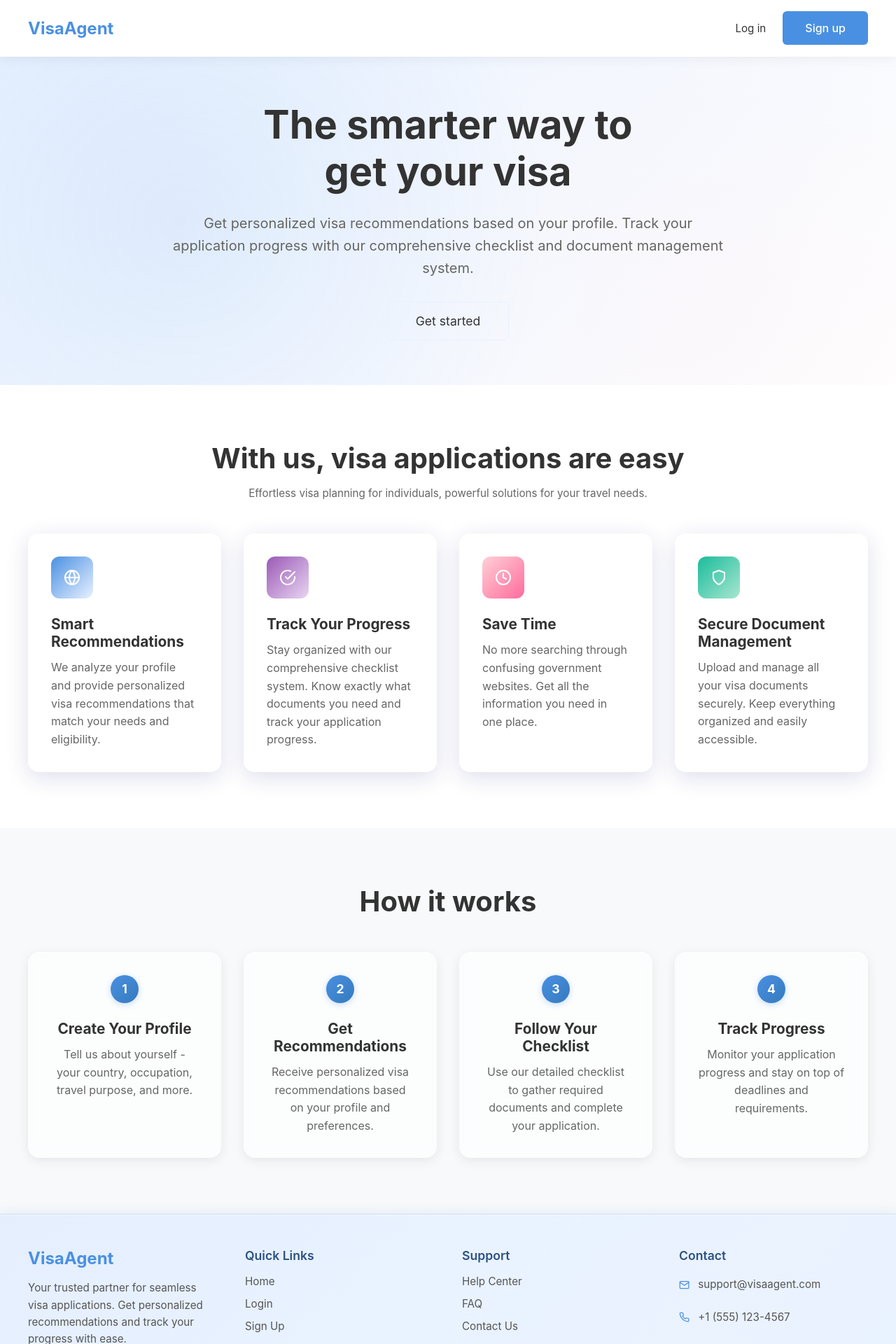
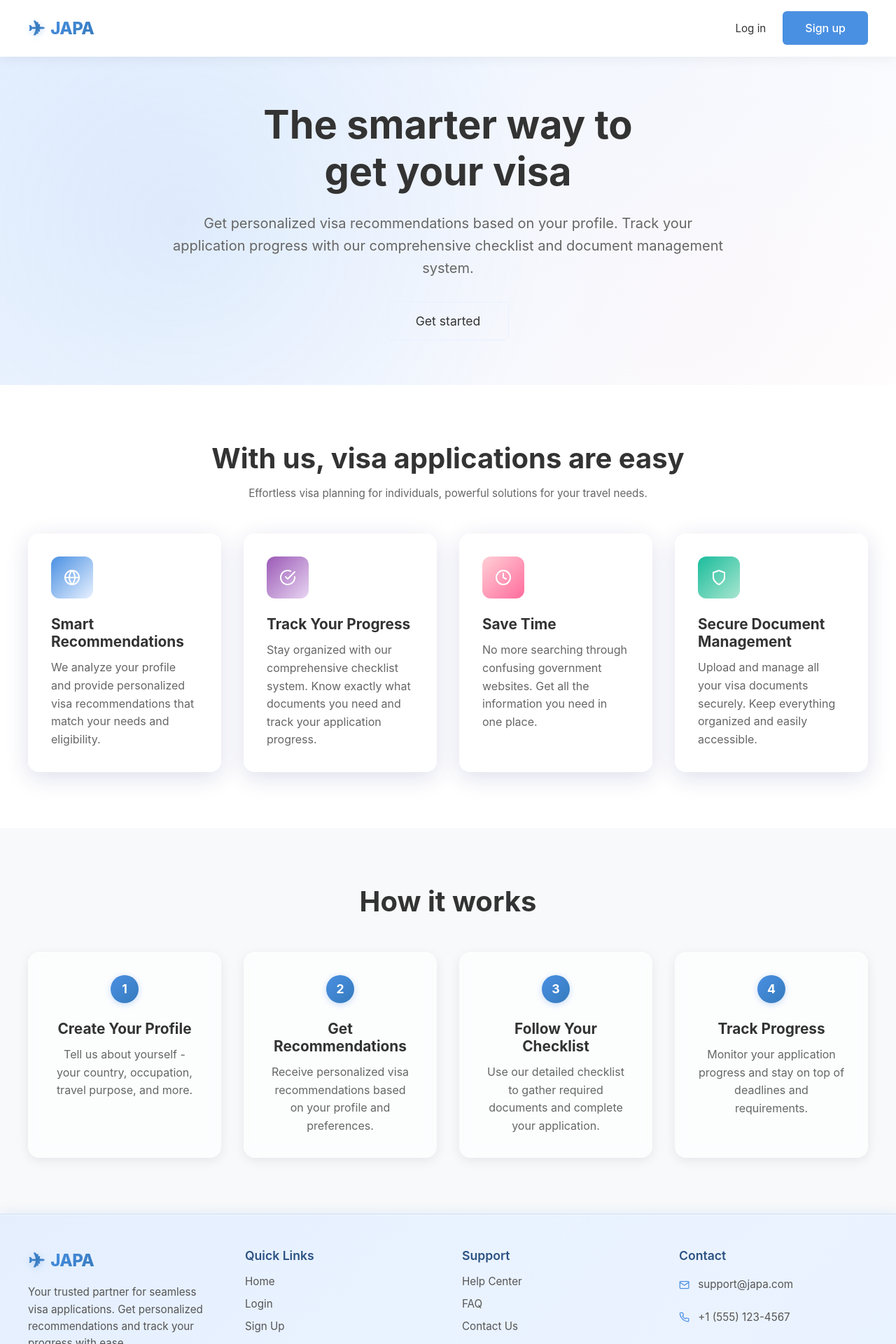
Before and after one commit to HeisGreen/tests-ui, a React (Vite) app in the folder Frontend/: page / in a window 1280 px wide. Shown: the top 1920 px of the page at 70% size. Built offline with nearby package versions, Linux system fonts and the light colour scheme; no server answers.

Commit message:
Updated JAPA logo

```diff
--- a/Frontend/index.html
+++ b/Frontend/index.html
@@ -3,7 +3,7 @@
   <head>
     <meta charset="UTF-8" />
     <meta name="viewport" content="width=device-width, initial-scale=1.0" />
-    <title>VisaAgent - Your Smart Visa Assistant</title>
+    <title>JAPA - Your Smart Visa Assistant</title>
   </head>
   <body>
     <div id="root"></div>
--- a/Frontend/package.json
+++ b/Frontend/package.json
@@ -1,7 +1,7 @@
 {
   "name": "visa-agent-frontend",
   "version": "1.0.0",
-  "description": "Visa Agent Application Frontend",
+  "description": "JAPA - Visa Application Assistant Frontend",
   "private": true,
   "dependencies": {
     "@supabase/supabase-js": "^2.89.0",
--- a/Frontend/src/components/Layout.css
+++ b/Frontend/src/components/Layout.css
@@ -27,9 +27,37 @@
 }
 
 .logo {
+  display: flex;
+  align-items: center;
+  gap: 0.5rem;
   font-size: 1.5rem;
-  font-weight: bold;
-  color: #4A90E2;
+  font-weight: 700;
+  text-decoration: none;
+  transition: transform 0.3s ease;
+}
+
+.logo:hover {
+  transform: scale(1.05);
+}
+
+.logo-icon {
+  font-size: 1.8rem;
+  background: linear-gradient(135deg, #4A90E2 0%, #357ABD 50%, #6BA3E8 100%);
+  -webkit-background-clip: text;
+  -webkit-text-fill-color: transparent;
+  background-clip: text;
+  display: inline-block;
+  animation: logoFloat 3s ease-in-out infinite;
+  filter: drop-shadow(0 2px 4px rgba(74, 144, 226, 0.3));
+}
+
+.logo-text {
+  background: linear-gradient(135deg, #4A90E2 0%, #357ABD 100%);
+  -webkit-background-clip: text;
+  -webkit-text-fill-color: transparent;
+  background-clip: text;
+  letter-spacing: -0.5px;
+  font-weight: 800;
 }
 
 .nav-links {
@@ -109,9 +137,6 @@
 .footer-container {
   position: relative;
   z-index: 1;
-}
-
-.footer-container {
   max-width: 1200px;
   margin: 0 auto;
 }
@@ -134,13 +159,33 @@
 }
 
 .footer-logo {
+  display: flex;
+  align-items: center;
+  gap: 0.5rem;
   font-size: 1.5rem;
-  font-weight: bold;
-  color: #4A90E2;
+  font-weight: 700;
   margin-bottom: 1rem;
+  transition: transform 0.3s ease;
+  animation: logoFloat 3s ease-in-out infinite;
+}
+
+.footer-logo .logo-icon {
+  font-size: 1.8rem;
+  background: linear-gradient(135deg, #4A90E2 0%, #357ABD 50%, #6BA3E8 100%);
+  -webkit-background-clip: text;
+  -webkit-text-fill-color: transparent;
+  background-clip: text;
   display: inline-block;
-  transition: transform 0.3s ease, color 0.3s ease;
-  animation: logoFloat 3s ease-in-out infinite;
+  filter: drop-shadow(0 2px 4px rgba(74, 144, 226, 0.3));
+}
+
+.footer-logo .logo-text {
+  background: linear-gradient(135deg, #4A90E2 0%, #357ABD 100%);
+  -webkit-background-clip: text;
+  -webkit-text-fill-color: transparent;
+  background-clip: text;
+  letter-spacing: -0.5px;
+  font-weight: 800;
 }
 
 @keyframes logoFloat {
@@ -154,7 +199,6 @@
 
 .footer-logo:hover {
   transform: translateY(-2px) scale(1.05);
-  color: #357ABD;
 }
 
 .footer-description {
--- a/Frontend/src/components/Layout.jsx
+++ b/Frontend/src/components/Layout.jsx
@@ -26,7 +26,8 @@ function Layout({ children }) {
       <nav className="navbar">
         <div className="nav-container">
           <Link to="/home" className="logo">
-            VisaAgent
+            <span className="logo-icon">✈</span>
+            <span className="logo-text">JAPA</span>
           </Link>
           <div className="nav-links">
             <Link to="/home" className="nav-link">
@@ -54,7 +55,10 @@ function Layout({ children }) {
         <div className="footer-container">
           <div className="footer-content">
             <div className="footer-section scroll-animate scroll-animate-delay-1">
-              <h3 className="footer-logo">VisaAgent</h3>
+              <h3 className="footer-logo">
+                <span className="logo-icon">✈</span>
+                <span className="logo-text">JAPA</span>
+              </h3>
               <p className="footer-description">
                 Your trusted partner for seamless visa applications. Get personalized recommendations and track your progress with ease.
               </p>
@@ -99,7 +103,7 @@ function Layout({ children }) {
               <ul className="footer-contact">
                 <li>
                   <FiMail />
-                  <span>support@visaagent.com</span>
+                  <span>support@japa.com</span>
                 </li>
                 <li>
                   <FiPhone />
@@ -114,7 +118,7 @@ function Layout({ children }) {
           </div>
 
           <div className="footer-bottom scroll-animate scroll-animate-delay-5">
-            <p>&copy; {new Date().getFullYear()} VisaAgent. All rights reserved.</p>
+            <p>&copy; {new Date().getFullYear()} Japa. All rights reserved.</p>
             <div className="footer-bottom-links">
               <a href="#">Terms of Service</a>
               <span>•</span>
--- a/Frontend/src/pages/Auth.css
+++ b/Frontend/src/pages/Auth.css
@@ -32,11 +32,47 @@
 }
 
 .auth-header .logo {
+  display: flex;
+  align-items: center;
+  gap: 0.5rem;
   font-size: 1.5rem;
-  font-weight: bold;
-  color: #4A90E2;
-  display: block;
+  font-weight: 700;
+  text-decoration: none;
   margin-bottom: 1.5rem;
+  transition: transform 0.3s ease;
+}
+
+.auth-header .logo:hover {
+  transform: scale(1.05);
+}
+
+.auth-header .logo-icon {
+  font-size: 1.8rem;
+  background: linear-gradient(135deg, #4A90E2 0%, #357ABD 50%, #6BA3E8 100%);
+  -webkit-background-clip: text;
+  -webkit-text-fill-color: transparent;
+  background-clip: text;
+  display: inline-block;
+  animation: logoFloat 3s ease-in-out infinite;
+  filter: drop-shadow(0 2px 4px rgba(74, 144, 226, 0.3));
+}
+
+.auth-header .logo-text {
+  background: linear-gradient(135deg, #4A90E2 0%, #357ABD 100%);
+  -webkit-background-clip: text;
+  -webkit-text-fill-color: transparent;
+  background-clip: text;
+  letter-spacing: -0.5px;
+  font-weight: 800;
+}
+
+@keyframes logoFloat {
+  0%, 100% {
+    transform: translateY(0);
+  }
+  50% {
+    transform: translateY(-5px);
+  }
 }
 
 .auth-header h1 {
--- a/Frontend/src/pages/Landing.css
+++ b/Frontend/src/pages/Landing.css
@@ -378,14 +378,68 @@
   transform: translateY(-2px);
 }
 
+.landing-nav .logo {
+  display: flex;
+  align-items: center;
+  gap: 0.5rem;
+  font-size: 1.5rem;
+  font-weight: 700;
+  text-decoration: none;
+  transition: transform 0.3s ease;
+}
+
+.landing-nav .logo:hover {
+  transform: scale(1.05);
+}
+
+.landing-nav .logo-icon {
+  font-size: 1.8rem;
+  background: linear-gradient(135deg, #4A90E2 0%, #357ABD 50%, #6BA3E8 100%);
+  -webkit-background-clip: text;
+  -webkit-text-fill-color: transparent;
+  background-clip: text;
+  display: inline-block;
+  animation: logoFloat 3s ease-in-out infinite;
+  filter: drop-shadow(0 2px 4px rgba(74, 144, 226, 0.3));
+}
+
+.landing-nav .logo-text {
+  background: linear-gradient(135deg, #4A90E2 0%, #357ABD 100%);
+  -webkit-background-clip: text;
+  -webkit-text-fill-color: transparent;
+  background-clip: text;
+  letter-spacing: -0.5px;
+  font-weight: 800;
+}
+
 .footer-logo {
+  display: flex;
+  align-items: center;
+  gap: 0.5rem;
   font-size: 1.5rem;
-  font-weight: bold;
-  color: #4A90E2;
+  font-weight: 700;
   margin-bottom: 1rem;
+  transition: transform 0.3s ease;
+  animation: logoFloat 3s ease-in-out infinite;
+}
+
+.footer-logo .logo-icon {
+  font-size: 1.8rem;
+  background: linear-gradient(135deg, #4A90E2 0%, #357ABD 50%, #6BA3E8 100%);
+  -webkit-background-clip: text;
+  -webkit-text-fill-color: transparent;
+  background-clip: text;
   display: inline-block;
-  transition: transform 0.3s ease, color 0.3s ease;
-  animation: logoFloat 3s ease-in-out infinite;
+  filter: drop-shadow(0 2px 4px rgba(74, 144, 226, 0.3));
+}
+
+.footer-logo .logo-text {
+  background: linear-gradient(135deg, #4A90E2 0%, #357ABD 100%);
+  -webkit-background-clip: text;
+  -webkit-text-fill-color: transparent;
+  background-clip: text;
+  letter-spacing: -0.5px;
+  font-weight: 800;
 }
 
 @keyframes logoFloat {
@@ -399,7 +453,6 @@
 
 .footer-logo:hover {
   transform: translateY(-2px) scale(1.05);
-  color: #357ABD;
 }
 
 .footer-description {
--- a/Frontend/src/pages/Landing.jsx
+++ b/Frontend/src/pages/Landing.jsx
@@ -25,7 +25,10 @@ function Landing() {
     <div className="landing">
       <nav className="landing-nav">
         <div className="landing-nav-container">
-          <div className="logo">VisaAgent</div>
+          <div className="logo">
+            <span className="logo-icon">✈</span>
+            <span className="logo-text">JAPA</span>
+          </div>
           <div className="landing-nav-links">
             {isAuthenticated ? (
               <Link to="/home" className="btn-secondary">Go to Dashboard</Link>
@@ -130,7 +133,10 @@ function Landing() {
         <div className="footer-container">
           <div className="footer-content">
             <div className="footer-section scroll-animate scroll-animate-delay-1">
-              <h3 className="footer-logo">VisaAgent</h3>
+              <h3 className="footer-logo">
+                <span className="logo-icon">✈</span>
+                <span className="logo-text">JAPA</span>
+              </h3>
               <p className="footer-description">
                 Your trusted partner for seamless visa applications. Get personalized recommendations and track your progress with ease.
               </p>
@@ -175,7 +181,7 @@ function Landing() {
               <ul className="footer-contact">
                 <li>
                   <FiMail />
-                  <span>support@visaagent.com</span>
+                  <span>support@japa.com</span>
                 </li>
                 <li>
                   <FiPhone />
@@ -190,7 +196,7 @@ function Landing() {
           </div>
 
           <div className="footer-bottom scroll-animate scroll-animate-delay-5">
-            <p>&copy; {new Date().getFullYear()} VisaAgent. All rights reserved.</p>
+            <p>&copy; {new Date().getFullYear()} Japa. All rights reserved.</p>
             <div className="footer-bottom-links">
               <a href="#">Terms of Service</a>
               <span>•</span>
--- a/Frontend/src/pages/Login.jsx
+++ b/Frontend/src/pages/Login.jsx
@@ -31,7 +31,10 @@ function Login() {
     <div className="auth-page">
       <div className="auth-container">
         <div className="auth-header">
-          <Link to="/" className="logo">VisaAgent</Link>
+          <Link to="/" className="logo">
+            <span className="logo-icon">✈</span>
+            <span className="logo-text">JAPA</span>
+          </Link>
           <h1>Welcome back</h1>
           <p>Sign in to continue to your visa application</p>
         </div>
--- a/Frontend/src/pages/Register.jsx
+++ b/Frontend/src/pages/Register.jsx
@@ -41,7 +41,10 @@ function Register() {
     <div className="auth-page">
       <div className="auth-container">
         <div className="auth-header">
-          <Link to="/" className="logo">VisaAgent</Link>
+          <Link to="/" className="logo">
+            <span className="logo-icon">✈</span>
+            <span className="logo-text">JAPA</span>
+          </Link>
           <h1>Create your account</h1>
           <p>Get started with personalized visa recommendations</p>
         </div>
```
Also changed, not shown: 1 other file (tests, documents, lock files or other folders).
